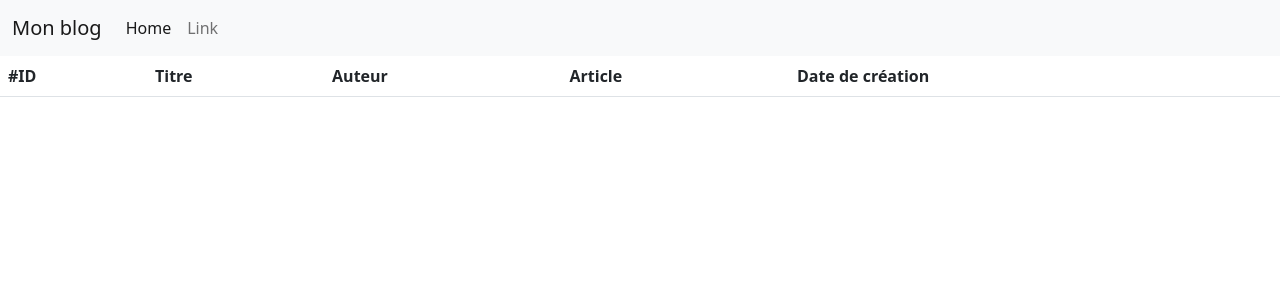
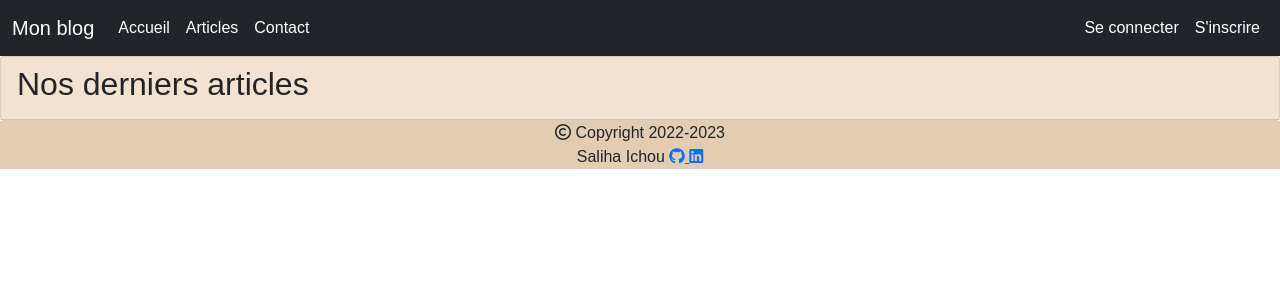
Before and after one commit to oumhanane/mon_blog, a PHP site: template Views/post/index.html.twig in a window 1280 px wide. Shown: the top 300 px of the page. Run offline with PHP 8.4, Linux system fonts and the light colour scheme; the template is opened without the code that fills it, so the values that code supplies are empty; some libraries are stand-ins or nearby versions.

Commit message:
affichage des articles

```diff
--- /dev/null
+++ b/Views/layout.html.twig
@@ -0,0 +1,57 @@
+<!DOCTYPE html>
+<html lang="fr">
+	<head>
+		<meta charset="UTF-8">
+		<meta http-equiv="X-UA-Compatible" content="IE=edge">
+		<meta name="viewport" content="width=device-width, initial-scale=1.0">
+		<link href="https://cdn.jsdelivr.net/npm/bootstrap@5.0.2/dist/css/bootstrap.min.css" rel="stylesheet" integrity="sha384-EVSTQN3/azprG1Anm3QDgpJLIm9Nao0Yz1ztcQTwFspd3yD65VohhpuuCOmLASjC" crossorigin="anonymous">
+		<link rel="stylesheet" href="/css/style.css">
+		<script src="https://kit.fontawesome.com/91c9cd7906.js" crossorigin="anonymous"></script>
+		{% block css %}{% endblock %}
+		<title>Mon super blog</title>
+	</head>
+
+	<body>
+		<nav class="navbar navbar-expand-lg navbar-dark bg-dark">
+			<div class="container-fluid">
+				<a class="navbar-brand" href="page">Mon blog</a>
+				<button class="navbar-toggler" type="button" data-bs-toggle="collapse" data-bs-target="#navbarNavAltMarkup" aria-controls="navbarNavAltMarkup" aria-expanded="false" aria-label="Toggle navigation">
+					<span class="navbar-toggler-icon"></span>
+				</button>
+				<div class="collapse navbar-collapse" id="navbarNavAltMarkup">
+					<div class="navbar-nav">
+						<a class="nav-link active" aria-current="page" href="/">Accueil</a>
+						<a class="nav-link active" href="/posts">Articles</a>
+						<a class="nav-link active" href="#">Contact</a>
+					</div>
+				</div>
+				<div class=="d-flex">
+					<div class="navbar-nav">
+						<a class="nav-link active" href="#">Se connecter</a>
+						<a class="nav-link active" href="#">S'inscrire</a>
+					</div>
+				</div>
+			</div>
+		</nav>
+
+		<div>
+			{% block content %}{% endblock %}
+		</div>
+
+		<footer mt-3>
+			<p>
+				<i class="fa-regular fa-copyright"></i>
+				Copyright 2022-2023<br>Saliha Ichou
+				<a href="https://github.com/oumhanane" target="_blank">
+					<i class="fa-brands fa-github"></i>
+				</a>
+				<a href="https://www.linkedin.com/in/saliha-ichou-développeuse-web-junior/" target="_blank">
+					<i class="fa-brands fa-linkedin"></i>
+				</a>
+			</p>
+		</footer>
+
+		<script src="https://cdn.jsdelivr.net/npm/bootstrap@5.0.2/dist/js/bootstrap.bundle.min.js" integrity="sha384-MrcW6ZMFYlzcLA8Nl+NtUVF0sA7MsXsP1UyJoMp4YLEuNSfAP+JcXn/tWtIaxVXM" crossorigin="anonymous"></script>
+		{% block js %}{% endblock %}
+	</body>
+</html>
--- a/Views/post/index.html.twig
+++ b/Views/post/index.html.twig
@@ -1,53 +1,21 @@
-<!doctype html>
-<html lang="fr">
-	<head>
-		<meta charset="utf-8">
-		<meta name="viewport" content="width=device-width, initial-scale=1">
-		<title>Mon blog</title>
-		<link href="https://cdn.jsdelivr.net/npm/bootstrap@5.2.2/dist/css/bootstrap.min.css" rel="stylesheet" integrity="sha384-Zenh87qX5JnK2Jl0vWa8Ck2rdkQ2Bzep5IDxbcnCeuOxjzrPF/et3URy9Bv1WTRi" crossorigin="anonymous">
-	</head>
-	<body>
+{% extends 'layout.html.twig' %}
 
-		<nav class="navbar navbar-expand-lg bg-light">
-			<div class="container-fluid">
-				<a class="navbar-brand" href="#">Mon blog</a>
-				<button class="navbar-toggler" type="button" data-bs-toggle="collapse" data-bs-target="#navbarSupportedContent" aria-controls="navbarSupportedContent" aria-expanded="false" aria-label="Toggle navigation">
-					<span class="navbar-toggler-icon"></span>
-				</button>
-				<div class="collapse navbar-collapse" id="navbarSupportedContent">
-					<ul class="navbar-nav me-auto mb-2 mb-lg-0">
-						<li class="nav-item">
-							<a class="nav-link active" aria-current="page" href="#">Home</a>
-						</li>
-						<li class="nav-item">
-							<a class="nav-link" href="#">Link</a>
-						</li>
-					</ul>
-				</div>
-			</div>
-		</nav>
-			<table class="table">
-				<thead>
-					<tr>
-						<th scope="col">#ID</th>
-						<th scope="col">Titre</th>
-						<th scope="col">Auteur</th>
-						<th scope="col">Article</th>
-						<th scope="col">Date de création</th>
-					</tr>
-				</thead>
-				<tbody>
-					{% for post in posts  %}
-						<tr>
-							<th scope="row">{{post.id}}</th>
-							<th>{{ post.title }}</th>
-							<th>{{ post.author }}</th>
-							<th>{{ post.content }}</th>
-							<th>{{ post.date_update }}</th>
-						</tr>
-					{% endfor %}
-				</tbody>
-			</table>
-		<script src="https://cdn.jsdelivr.net/npm/bootstrap@5.2.2/dist/js/bootstrap.bundle.min.js" integrity="sha384-OERcA2EqjJCMA+/3y+gxIOqMEjwtxJY7qPCqsdltbNJuaOe923+mo//f6V8Qbsw3" crossorigin="anonymous"></script>
-	</body>
-</html>
+{% block content %}
+
+	<div class="card">
+		<div class="card-header">
+			<h2>Nos derniers articles</h2>
+		</div>
+		<div "card-body">
+			{% for post in posts %}
+				<h5 class="card-title pt-3">{{ post.title }}</h5>
+				<p class="card-text">{{ post.chapo }}</p>
+				<p class="card-text">publié le {{ post.getDateUpdated}}</p>
+				<p class="card-text">par {{ post.author }}</p>
+				{# <a href="{{ path }}" class="btn btn-secondary">Lire la suite</a> #}
+				<a href="/posts?action=show&id={{ post.id }}" class="btn btn-secondary">Lire la suite</a>
+			{% endfor %}
+		</div>
+	</div>
+
+{% endblock %}
--- a/public/css/style.css
+++ b/public/css/style.css
@@ -7,7 +7,12 @@ section {
     background-color: rgb(247, 240, 240);
 }
 
-.titre {
+.titre1 {
+    text-align: center;
+    font-size: 2.5em;
+}
+
+.titre2 {
     text-align: center;
     font-size: 2em;
 }
@@ -28,3 +33,12 @@ footer {
     /* height: 70px; */
 
 }
+
+.card {
+    background-color: antiquewhite;
+}
+
+.section3 {
+    height: 690px;
+    background-color: antiquewhite;
+}
--- a/public/index.php
+++ b/public/index.php
@@ -28,6 +28,8 @@ $uri = $_SERVER['REQUEST_URI'];
  */
 
 // Gestion des routes
+$uri = explode('?',$uri)[0];
+
 switch ($uri) {
 	case '/posts':
 		$controller = new PostController();
--- a/src/Controller/ModelAbstract.php
+++ b/src/Model/ModelAbstract.php
@@ -1,6 +1,6 @@
 <?php
 
-namespace App\Controller;
+namespace App\Model;
 
 use PDO;
 
```
Also changed, not shown: Views/home/index.html.twig (+7 -55 lines), Views/post/show.html.twig (added, +15 -0 lines), blog.sql (+35 -6 lines), src/Controller/PostController.php (+15 -22 lines), src/Entity/Post.php (added, +43 -0 lines), src/Model/PostModel.php (added, +30 -0 lines).
